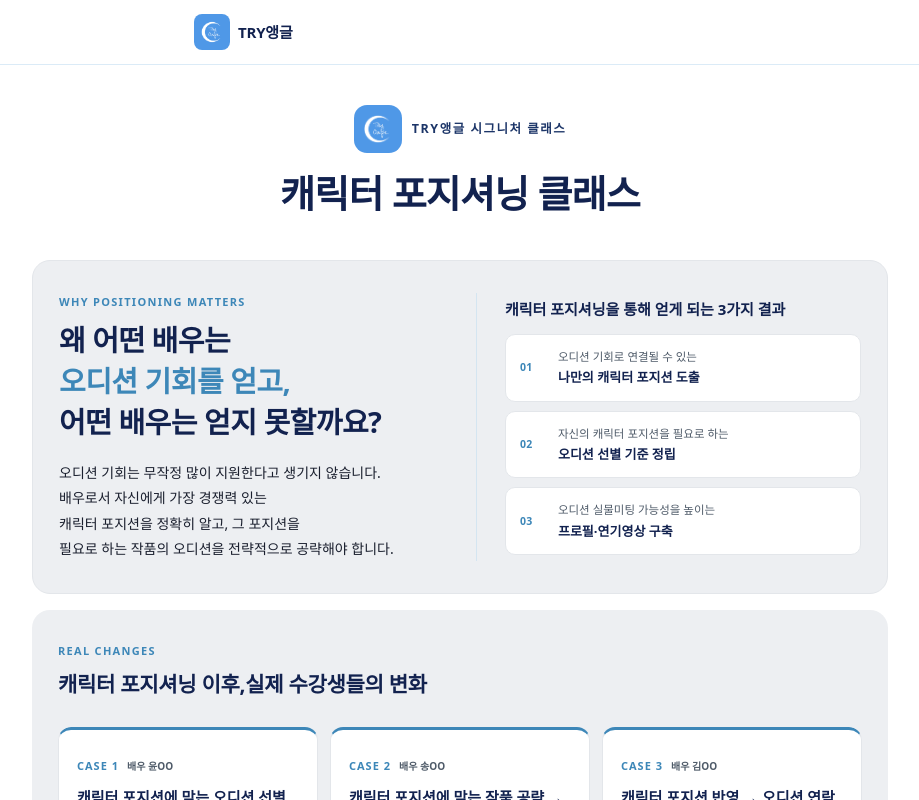
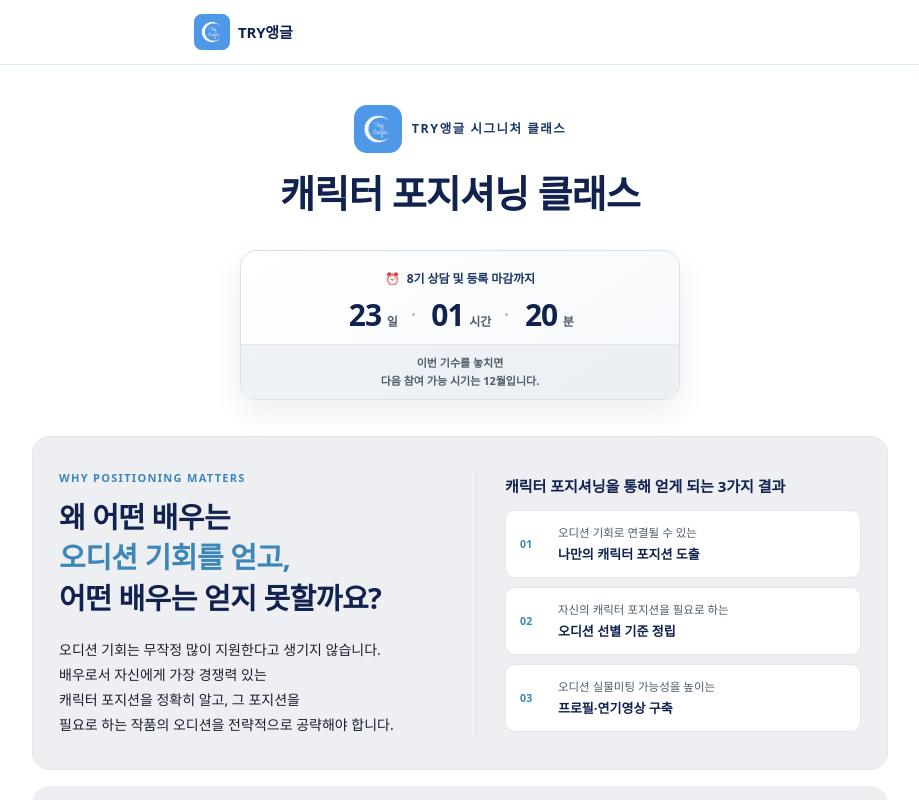
Before and after one commit to tkddnjs2959-lab/tryangle-homepage, a Next.js app: page / in a window 1280 px wide. Shown: the top 800 px of the page, without its empty margins (34-953 px from the left). Built offline with nearby package versions, Linux system fonts and the light colour scheme; no server answers.

Commit message:
feat: add cohort enrollment countdown

```diff
--- /dev/null
+++ b/src/app/EnrollmentCountdown.tsx
@@ -0,0 +1,86 @@
+'use client';
+
+import { useEffect, useState } from 'react';
+import styles from './page.module.css';
+
+type RemainingTime = {
+  days: number;
+  hours: number;
+  minutes: number;
+};
+
+export const getRemainingTime = (deadline: string): RemainingTime | null => {
+  const remainingMilliseconds = new Date(deadline).getTime() - Date.now();
+
+  if (remainingMilliseconds <= 0) return null;
+
+  const totalMinutes = Math.ceil(remainingMilliseconds / 60_000);
+
+  return {
+    days: Math.floor(totalMinutes / (60 * 24)),
+    hours: Math.floor((totalMinutes % (60 * 24)) / 60),
+    minutes: totalMinutes % 60,
+  };
+};
+
+export function useRemainingTime(deadline: string) {
+  const [remainingTime, setRemainingTime] = useState<RemainingTime | null | undefined>(undefined);
+
+  useEffect(() => {
+    const updateRemainingTime = () => {
+      const nextRemainingTime = getRemainingTime(deadline);
+      setRemainingTime((current) => {
+        if (current === null && nextRemainingTime === null) return current;
+        if (current && nextRemainingTime && current.days === nextRemainingTime.days && current.hours === nextRemainingTime.hours && current.minutes === nextRemainingTime.minutes) return current;
+        return nextRemainingTime;
+      });
+    };
+    updateRemainingTime();
+    const timer = window.setInterval(updateRemainingTime, 1_000);
+    return () => window.clearInterval(timer);
+  }, [deadline]);
+
+  return remainingTime;
+}
+
+export default function EnrollmentCountdown({ deadline }: { deadline: string }) {
+  const remainingTime = useRemainingTime(deadline);
+
+  const isLoading = remainingTime === undefined;
+  const isClosed = remainingTime === null;
+
+  return (
+    <div className={styles.countdown} aria-label="8기 상담 및 등록 마감 안내">
+      <p className={styles.countdownLabel}>
+        <span aria-hidden="true">⏰</span>
+        8기 상담 및 등록 마감까지
+      </p>
+
+      {isClosed ? (
+        <p className={styles.countdownClosed}>8기 상담 및 등록이 마감되었습니다.</p>
+      ) : (
+        <div className={styles.countdownTime} role="timer" aria-live="off">
+          <span>
+            <strong>{isLoading ? '--' : remainingTime.days}</strong>
+            <small>일</small>
+          </span>
+          <i aria-hidden="true" />
+          <span>
+            <strong>{isLoading ? '--' : String(remainingTime.hours).padStart(2, '0')}</strong>
+            <small>시간</small>
+          </span>
+          <i aria-hidden="true" />
+          <span>
+            <strong>{isLoading ? '--' : String(remainingTime.minutes).padStart(2, '0')}</strong>
+            <small>분</small>
+          </span>
+        </div>
+      )}
+
+      <p className={styles.countdownNext}>
+        <span>이번 기수를 놓치면</span>
+        <span>다음 참여 가능 시기는 12월입니다.</span>
+      </p>
+    </div>
+  );
+}
--- /dev/null
+++ b/src/app/MobileEnrollmentBar.tsx
@@ -0,0 +1,28 @@
+'use client';
+
+import styles from './page.module.css';
+import { useRemainingTime } from './EnrollmentCountdown';
+
+export default function MobileEnrollmentBar({ deadline }: { deadline: string }) {
+  const remainingTime = useRemainingTime(deadline);
+  function openConsultation() {
+    window.dispatchEvent(new CustomEvent('tryangle:open-consultation', {
+      detail: { placement: 'homepage_mobile_enrollment_bar' },
+    }));
+  }
+
+  return (
+    <div className={styles.mobileEnrollmentBar} role="region" aria-label="8기 상담 및 등록 안내">
+      <p className={styles.mobileEnrollmentCopy}>
+        <span className={styles.mobileEnrollmentTimer}>
+          ⏰ 8기 마감까지 {remainingTime === undefined ? '--일 --시간 --분' : remainingTime === null ? '마감' : `${remainingTime.days}일 ${String(remainingTime.hours).padStart(2, '0')}시간 ${String(remainingTime.minutes).padStart(2, '0')}분`}
+        </span>
+        <span>이번 기수를 놓치면</span>
+        <strong>다음 참여 가능 시기는 12월입니다.</strong>
+      </p>
+      <button type="button" className={styles.mobileEnrollmentButton} onClick={openConsultation}>
+        상담 신청하기
+      </button>
+    </div>
+  );
+}
--- a/src/app/page.module.css
+++ b/src/app/page.module.css
@@ -208,6 +208,75 @@
 }
 .homeHero .eyebrow { margin: 0; }
 .homeHero .homeHeroTitle { margin: 10px 0 0; }
+.countdown {
+  width: min(100%, 440px);
+  margin: 26px auto 0;
+  padding: 18px 22px 15px;
+  border: 1px solid #d7e0eb;
+  border-radius: 16px;
+  background: linear-gradient(145deg, #fff 0%, #f5f8fb 100%);
+  box-shadow: 0 12px 30px rgba(18, 34, 79, .08);
+}
+.countdownLabel {
+  display: flex;
+  align-items: center;
+  justify-content: center;
+  gap: 7px;
+  margin: 0 0 9px;
+  color: var(--navy2);
+  font-size: 12px;
+  font-weight: 800;
+  letter-spacing: -.1px;
+}
+.countdownTime {
+  display: flex;
+  align-items: baseline;
+  justify-content: center;
+  gap: 14px;
+  color: var(--navy);
+  font-variant-numeric: tabular-nums;
+}
+.countdownTime > span {
+  display: inline-flex;
+  align-items: baseline;
+  gap: 3px;
+}
+.countdownTime strong {
+  min-width: 1.25em;
+  font-size: 30px;
+  line-height: 1.2;
+  letter-spacing: -1px;
+}
+.countdownTime small {
+  color: var(--sub);
+  font-size: 12px;
+  font-weight: 700;
+}
+.countdownTime i {
+  width: 3px;
+  height: 3px;
+  align-self: center;
+  border-radius: 50%;
+  background: #aeb9c8;
+}
+.countdownNext {
+  margin: 11px -22px -15px;
+  padding: 9px 16px 10px;
+  border-top: 1px solid #e2e7ed;
+  border-radius: 0 0 16px 16px;
+  background: rgba(231, 236, 242, .6);
+  color: var(--sub);
+  font-size: 11px;
+  font-weight: 700;
+}
+.countdownNext span { display: block; }
+.countdownClosed {
+  margin: 2px 0 12px;
+  color: var(--navy);
+  font-size: 17px;
+  font-weight: 800;
+}
+.mobileEnrollmentBar { display: none; }
 .eyebrow {
   font-size: 12.5px;
   font-weight: 800;
@@ -258,6 +327,57 @@
     font-size: 24px;
     line-height: 1.32;
     letter-spacing: -1px;
+    white-space: nowrap;
+  }
+  .countdown {
+    margin-top: 22px;
+    padding: 16px 16px 13px;
+    border-radius: 14px;
+  }
+  .countdownTime { gap: 10px; }
+  .countdownTime strong { font-size: 27px; }
+  .countdownNext {
+    margin: 10px -16px -13px;
+    border-radius: 0 0 14px 14px;
+  }
+  .mobileEnrollmentBar {
+    position: fixed;
+    right: 0;
+    bottom: 0;
+    left: 0;
+    z-index: 20;
+    display: flex;
+    align-items: center;
+    justify-content: space-between;
+    gap: 12px;
+    padding: 9px max(12px, env(safe-area-inset-left)) calc(9px + env(safe-area-inset-bottom)) max(12px, env(safe-area-inset-left));
+    border-top: 1px solid #dbe3ec;
+    background: rgba(255, 255, 255, .96);
+    box-shadow: 0 -8px 22px rgba(18, 34, 79, .1);
+    backdrop-filter: blur(10px);
+  }
+  .mobileEnrollmentCopy {
+    display: grid;
+    gap: 1px;
+    margin: 0;
+    color: var(--navy2);
+    font-size: 10px;
+    line-height: 1.4;
+    letter-spacing: -.2px;
+  }
+  .mobileEnrollmentCopy span { color: var(--sub); }
+  .mobileEnrollmentCopy .mobileEnrollmentTimer { color: var(--sky-dot); font-weight: 800; }
+  .mobileEnrollmentCopy strong { font-size: 11px; }
+  .mobileEnrollmentButton {
+    flex: none;
+    border: 0;
+    border-radius: 8px;
+    padding: 10px 14px;
+    background: var(--navy);
+    color: #fff;
+    font: inherit;
+    font-size: 12px;
+    font-weight: 800;
     white-space: nowrap;
   }
 }
--- a/src/app/page.tsx
+++ b/src/app/page.tsx
@@ -7,9 +7,12 @@ import ConsultationSummaryCard from './ConsultationSummaryCard';
 import StudentChangesCarousel from './StudentChangesCarousel';
 import PageMotion from './PageMotion';
 import ProtectedMedia from './ProtectedMedia';
+import EnrollmentCountdown from './EnrollmentCountdown';
+import MobileEnrollmentBar from './MobileEnrollmentBar';
 import { KAKAO_CHANNEL_CHAT_URL } from '@/lib/external-links';
 
 const KAKAO_URL = KAKAO_CHANNEL_CHAT_URL;
+const EIGHTH_COHORT_REGISTRATION_DEADLINE = '2026-09-12T00:00:00+09:00';
 
 const PROCESS = [
   {
@@ -120,6 +123,7 @@ export default function Home() {
               캐릭터 포지셔닝 클래스
             </TrackedLink>
           </h1>
+          <EnrollmentCountdown deadline={EIGHTH_COHORT_REGISTRATION_DEADLINE} />
         </section>
 
         <section className={`${styles.sheet} ${styles.hookSection}`} data-motion="hook">
@@ -362,6 +366,7 @@ export default function Home() {
           카카오톡 채널
         </TrackedLink>
       </footer>
+      <MobileEnrollmentBar deadline={EIGHTH_COHORT_REGISTRATION_DEADLINE} />
     </>
   );
 }
```
